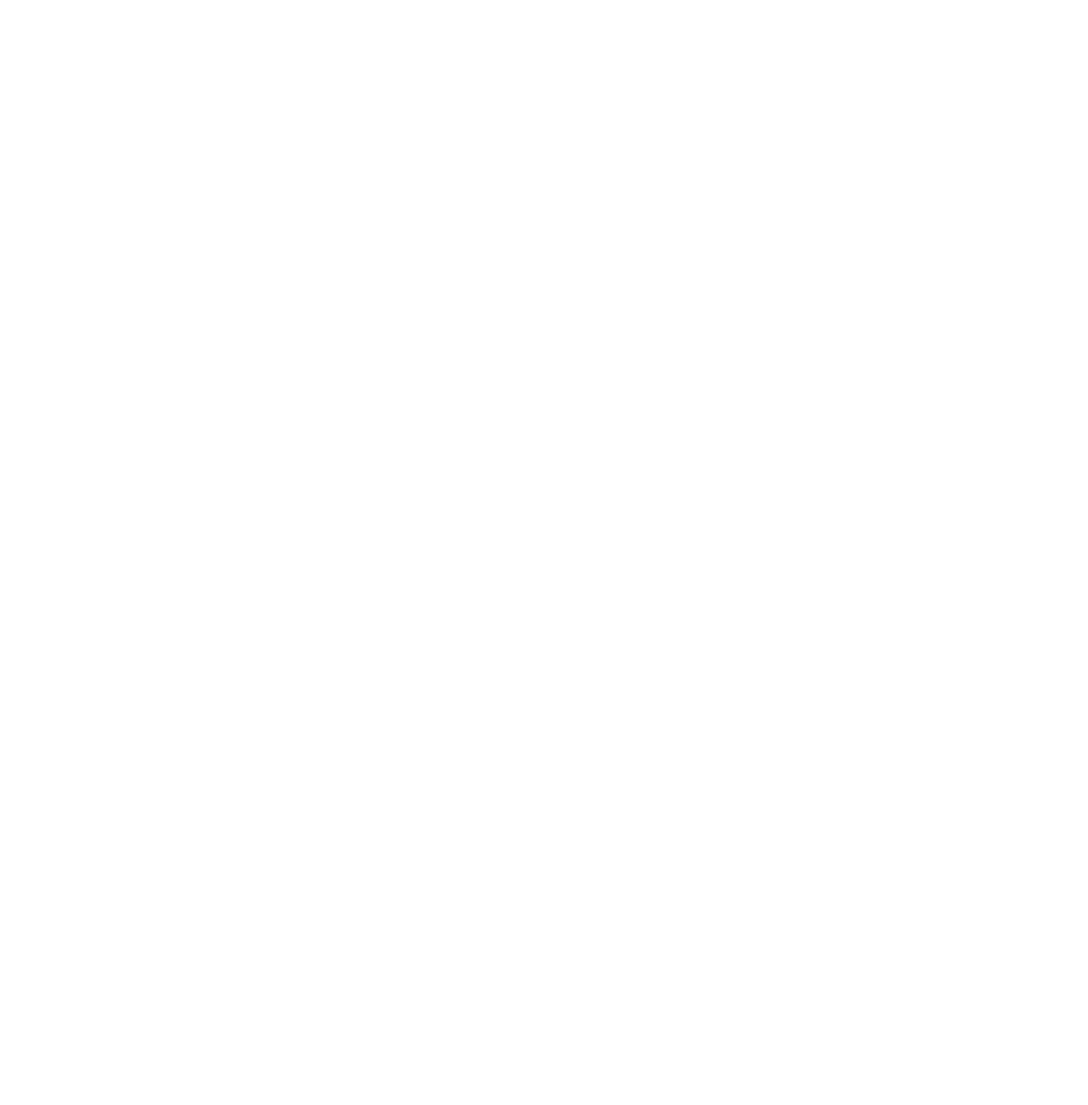
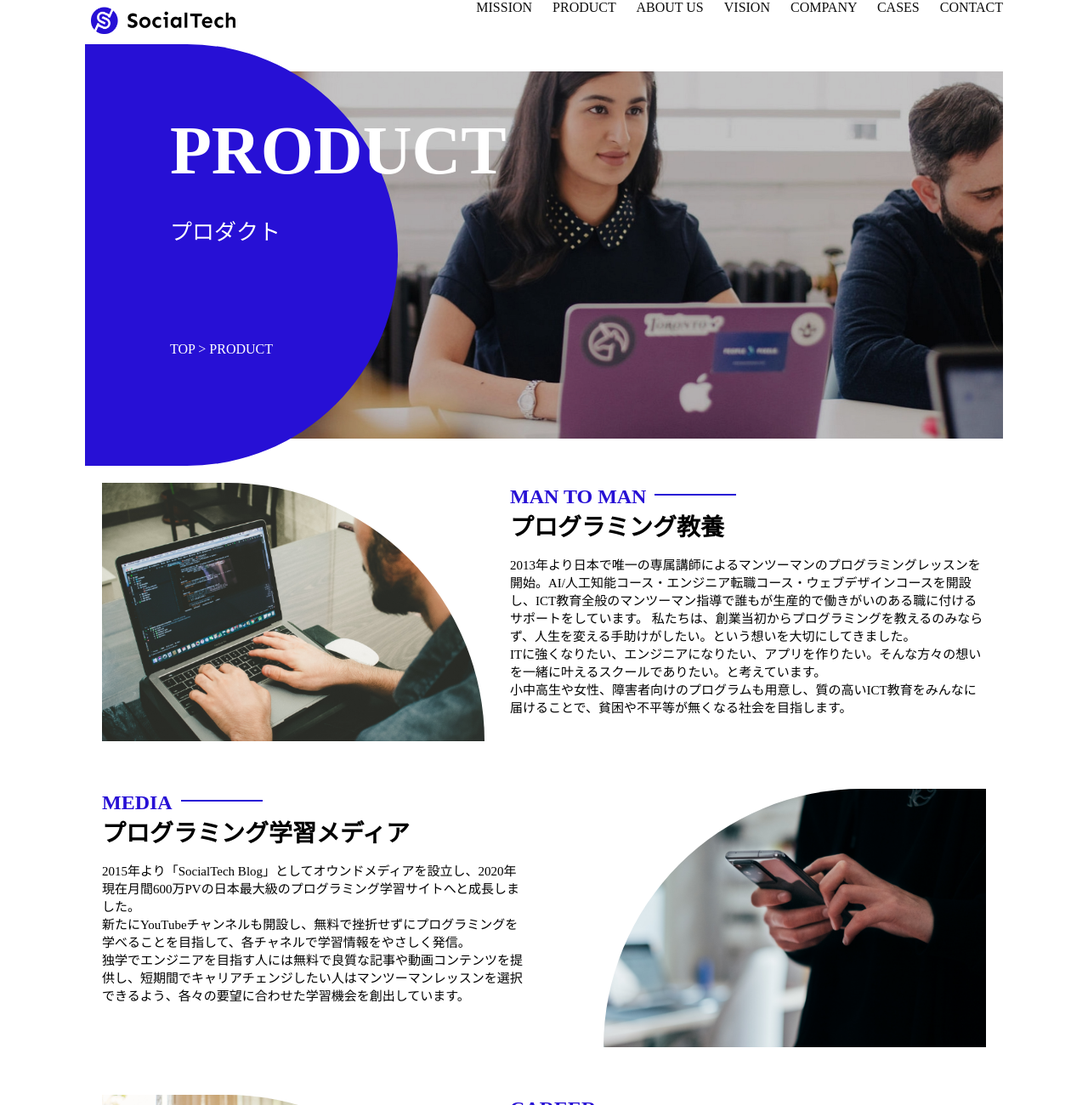
Before and after one commit to moe628/socialtech, a plain HTML site: page product.html in a window 1280 px wide. Shown: the top 1300 px of the page at 85% size. Before the commit the page ends 800 px from the top, so only its background shows below. Drawn offline with Linux system fonts and the light colour scheme.

Commit message:
プロダクトPC用追加

```diff
--- a/product.html
+++ b/product.html
@@ -0,0 +1,121 @@
+<!DOCTYPE html>
+<html>
+  <head>
+    <title>SocialTech -PRODUCT プロダクト-</title>
+    <meta charset="UTF-8">
+    <meta name="description" content="SocialTechの4つのプロダクトを紹介します">
+    <meta name="viewport" content="width=device-widht, initial-scale=1.0">
+    <link rel="stylesheet" href="style.css">
+  </head>
+
+  <body>
+    <!-- ヘッダー -->
+    <header>
+      <!-- ロゴ -->
+      <a href="index.html" id="logo"><img src="images/logo.png" alt="トップページに戻る"></a>
+
+      <!-- PC用ナビゲーション -->
+      <nav id="nav-pc">
+        <a href="mission.html">MISSION</a>
+        <a href="product.html">PRODUCT</a>
+        <a href="index.html#aboutus">ABOUT US</a>
+        <a href="index.html#vision">VISION</a>
+        <a href="index.html#company">COMPANY</a>
+        <a href="index.html#cases">CASES</a>
+        <a href="index.html#contact">CONTACT</a>
+      </nav>
+
+      <!-- スマホ用メニューボタン -->
+      <img id="menu-sp" src="images/button-menu.png" alt="ナビゲーションを開く"　onclick="document.getElementById('nav-sp').style.display = 'block'">
+
+      <!-- スマホ用ナビゲーション -->
+      <nav id="nav-sp">
+        <img id="close" src="images/button-close.png" alt="ナビゲーションを閉じる" onclick="document.getElementById('nav-sp').style.display = 'none'">
+        <a id="logo-sp" href="index.html" onclick="document.getElementById('nav-sp').style.display = 'none'"><imgsrc="images/logo-sp.png" alt="トップページに戻る"></a>
+        <a class="menu" href="mission.html" onclick="document.getElementById('nav-sp').style.display = 'none'">MISSION</a>
+        <a class="menu" href="product.html" onclick="document.getElementById('nav-sp').style.display = 'none'">PRODUCT</a>
+        <a class="menu" href="index.html#aboutus" onclick="document.getElementById('nav-sp').style.display = 'none'">ABOUTUS</a>
+        <a class="menu" href="index.html#vision"onclick="document.getElementById('nav-sp').style.display = 'none'">VISION</a>
+        <a class="menu" href="index.html#company"onclick="document.getElementById('nav-sp').style.display = 'none'">COMPANY</a>
+        <a class="menu" href="index.html#contact"onclick="document.getElementById('nav-sp').style.display = 'none'">CONTACT</a>
+        <div id="sns">
+          <a href="https://www.facebook.com/sejuku2013"><img src="images/button-facebook.png" alt="Facebookのリンク"></a>
+          <a href="https://twitter.com/samuraijuku"><img src="images/button-twitter.png" alt="Twitterのリンク"></a>
+          <a href="https://www.youtube.com/channel/UCCFOQO5aDK0xXam4cUQXT8g"><img src="images/button-youtube.png" alt="YouTubeのリンク"></a>
+        </div>
+      </nav>
+    </header>
+    <main>
+      <article>
+        <section id="product-main">
+          <div id="product-title">
+            <h1>PRODUCT</h1>
+            <span>プロダクト</span>
+            <div>TOP > PRODUCT</div>
+          </div>
+        </section>
+        <section class="product-section1">
+          <img src="images/product/product-mantoman.png" alt="PCでコードを書く男">
+          <div>
+            <h2 class="product-h2">MAN TO MAN</h2>
+            <h3 class="product-h3">プログラミング教養</h3>
+            <p>
+              2013年より日本で唯一の専属講師によるマンツーマンのプログラミングレッスンを開始。AI/人工知能コース・エンジニア転職コース・ウェブデザインコースを開設し、ICT教育全般のマンツーマン指導で誰もが生産的で働きがいのある職に付けるサポートをしています。
+              私たちは、創業当初からプログラミングを教えるのみならず、人生を変える手助けがしたい。という想いを大切にしてきました。<br>ITに強くなりたい、エンジニアになりたい、アプリを作りたい。そんな方々の想いを一緒に叶えるスクールでありたい。と考えています。<br>小中高生や女性、障害者向けのプログラムも用意し、質の高いICT教育をみんなに届けることで、貧困や不平等が無くなる社会を目指します。
+            </p>
+          </div>
+        </section>
+        <section class="product-section2">
+          <div>
+            <h2 class="product-h2">MEDIA</h2>
+            <h3 class="product-h3">プログラミング学習メディア</h3>
+            <p>2015年より「SocialTech
+              Blog」としてオウンドメディアを設立し、2020年現在月間600万PVの日本最大級のプログラミング学習サイトへと成長しました。<br>新たにYouTubeチャンネルも開設し、無料で挫折せずにプログラミングを学べることを目指して、各チャネルで学習情報をやさしく発信。<br>独学でエンジニアを目指す人には無料で良質な記事や動画コンテンツを提供し、短期間でキャリアチェンジしたい人はマンツーマンレッスンを選択できるよう、各々の要望に合わせた学習機会を創出しています。
+            </p>
+          </div>
+          <img src="images/product/product-media.png" alt="スマートフォンを操作する人">
+        </section>
+        <section class="product-section1">
+          <img src="images/product/product-career.png" alt="笑顔で話し合う2人の男性">
+          <div>
+            <h2 class="product-h2">CAREER</h2>
+            <h3 class="product-h3">人材紹介事業</h3>
+            <p>
+              「誰もがエンジニアになれる」を叶えるため未経験からエンジニアへ転職するまでの全ての過程をサポートします。<br>エンジニア転職に特化した履歴書や職務経歴書の書き方、面接対策を行い、豊富な求人の中から最適なキャリア選択を支援。<br>転職希望者の目標に寄り添って強みやアピールポイントを整理し、転職活動を通して自身の成長を実感できるキャリア支援を行なっています。<br>
+            </p>
+          </div>
+        </section>
+        <section class="product-section2">
+          <div>
+            <h2 class="product-h2">B2B</h2>
+            <h3 class="product-h3">法人研修事業</h3>
+            <p>
+              社員のスキルアップや、資格取得、福利厚生などを目的としたプログラミング法人研修を行っています。<br>実務経験が豊富なエンジニアが所属しているので、貴社の事業モデルに合わせた研修内容の提案が可能です。<br>既存社員からIT人材を生み出すことで、社会の変化に対応した企業作りをサポートし、持続的な経済成長を生み出します。
+            </p>
+          </div>
+          <img src="images/product/product-b2b.png" alt="講演中の男性とそれを聴く人々">
+        </section>
+      </article>
+      <footer>
+        <div id="footer-logo">
+          <img src="images/logo-sp.png" alt="SocialTech">
+        </div>
+        <div id="footer-link">
+          <a href="mission.html">MISSION</a>
+          <a href="product.html">PRODUCT</a>
+          <a href="index.html#aboutus">ABOUT US</a>
+          <a href="index.html#vision">VISION</a>
+          <a href="index.html#company">COMPANY</a>
+          <a href="index.html#cases">CASES</a>
+          <a href="index.html#contact">CONTACT</a>
+        </div>
+        <div id="sns-footer">
+          <a href="https://www.facebook.com/sejuku2013"><img src="images/button-facebook.png" alt="Facebookのリンク"></a>
+          <a href="https://twitter.com/samuraijuku"><img src="images/button-twitter.png" alt="Twitterのリンク"></a>
+          <a href="https://www.youtube.com/channel/UCCFOQO5aDK0xXam4cUQXT8g"><img src="images/button-youtube.png" alt="YouTubeのリンク"></a>
+          <span id="copyright">&copy;2021 SocialTech, Inc. All Rights Reserved. </span>
+        </div>
+      </footer>
+    </main>
+  </body>
+</html>
--- a/style.css
+++ b/style.css
@@ -614,7 +614,101 @@ footer {
   margin: 0;
 }
 
+/* プロダクトページ */
+#product-main {
+  height: 496px;
+  width: 100%;
+  background-image: url("images/product/product-main.png");
+  background-repeat: no-repeat;
+  background-position-y: center;
+}
 
+
+#product-title {
+  background-color: #2710d5;
+  width: 368px;
+  color: #ffffff;
+  height: 496px;
+  border-radius: 0 248px 248px 0;
+  position: relative;
+}
+
+#product-title > h1 {
+  position: absolute;
+  top: 0;
+  left: 100px;
+  font-size: 80px;
+}
+
+#product-title > span {
+  position: absolute;
+  top: 200px;
+  left: 100px;
+  font-size: 26px;
+}
+
+#product-title > div {
+  position: absolute;
+  top: 350px;
+  left: 100px;
+  font-size: 16px;
+}
+
+/* セクション1 */
+.product-section1 {
+  position: relative;
+  margin: 20px;
+  height: 340px;
+}
+
+.product-section1 > img {
+  position: absolute;
+  top: 0;
+  left: 0;
+  width: 450px;
+  margin: 0 40px 30px 0;
+  border-radius: 0 432px 0 0;
+}
+
+.product-section1 > div {
+  position: absolute;
+  top: 0;
+  left: 480px;
+}
+
+/* セクション2 */
+.product-section2 {
+  position: relative;
+  margin: 20px;
+  height: 340px;
+}
+
+.product-section2 > img {
+  position: absolute;
+  top: 0;
+  right: 0;
+  width: 450px;
+  margin: 0 0 30px 40px;
+  border-radius: 432px 0 0 0;
+}
+
+.product-section2 > div {
+  width: 500px;
+  position: absolute;
+  top: 0;
+  left: 0;
+}
+
+.product-h2 {
+  color: #2710d5;
+  font-size: 24px;
+  margin: 0;
+}
+
+.product-h3 {
+  font-size: 28px;
+  margin: 0;
+}
 }
 
 /* =============
```
